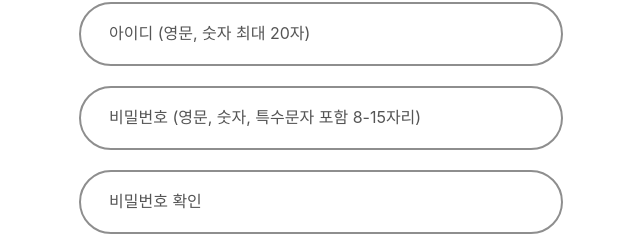
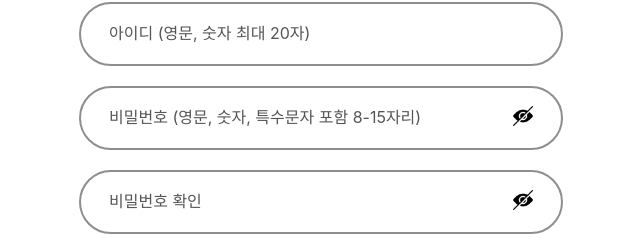
Before and after one commit to jenny-han/jjegot-cafe24, a React (Create React App) app in the folder client/: page /signup in a window 1280 px wide. Shown: the part 527-779 px from the top of the page, without its empty margins (319-959 px from the left). Built offline with nearby package versions, Linux system fonts and the light colour scheme.

Commit message:
ADD: signup  password fleid show button

```diff
--- a/client/src/App.js
+++ b/client/src/App.js
@@ -7,7 +7,7 @@ function App() {
   return (
     <BrowserRouter>
       <Routes>
-      <Route path="/" element={<Mainpage />} />
+        <Route path="/" element={<Mainpage />} />
         <Route path="/login" element={<Mainpage />} />
         <Route path="/signup" element={ <SignUp />} />
       </Routes>
--- a/client/src/components/SignUpField.jsx
+++ b/client/src/components/SignUpField.jsx
@@ -11,6 +11,10 @@ const SignUpField = () => {
     const [userName, setuserName] = useState("")
     const [email, setEmail] = useState("")
     const [phone, setPhone] = useState("")
+    const [passwordType, setPasswordType] = useState('password')
+    const [passwordType2, setPasswordType2] = useState('password')
+
+
     // const [phoneConfirm, setPhoneConfirm] = useState("")
 
     const [submit, setSubmit] = useState(false)
@@ -50,9 +54,25 @@ const SignUpField = () => {
     }
     const handlePhone = (e) => {
         let value = e.target.value;
-        value = value.replace(/^\d{3}-\d{3,4}-\d{4}$/ig, '')
+        value = value.replace(/[^0-9]/ig, '')
         setPhone(value);
     }
+    const togglePassword =()=>{
+            if(passwordType === "password") {
+                setPasswordType("text")
+                return;
+               }
+            setPasswordType("password")
+
+      }
+      const togglePassword2 =()=>{
+        if(passwordType2 === "password") {
+            setPasswordType2("text")
+            return;
+           }
+        setPasswordType2("password")
+
+  }
 
 
     return (
@@ -63,14 +83,20 @@ const SignUpField = () => {
                 <label htmlFor='uid'>아이디 (영문, 숫자 최대 20자) </label>
             </div>
             <div className='input-form'>
-                <input type="password" id="pw" name='password' value={password} onChange={handlePassword} className='form-box'
+                <input type={passwordType} id="pw" name='password' value={password} onChange={handlePassword} className='form-box'
                         autoComplete='off' maxLength={15} required></input>
                 <label htmlFor='pw'>비밀번호 (영문, 숫자, 특수문자 포함 8-15자리)</label>
+                <span className='icon-pw-show' onClick={togglePassword}>
+                { passwordType==="password"? <i className="bi pw-hidden"></i> :<i className="bi pw-view"></i> }
+                </span>
             </div>
             <div className='input-form'>
-                <input type="password" id='pwConfirm' name='passwordConfirm' value={passwordConfirm} onChange={handlePasswordConfirm} className='form-box'
-                        autoComplete='off'required></input>
+                <input type={passwordType2} id='pwConfirm' name='passwordConfirm' value={passwordConfirm} onChange={handlePasswordConfirm} className='form-box'
+                        autoComplete='off' maxLength={15} required></input>
                 <label htmlFor='pwConfirm'>비밀번호 확인</label>
+                <span className='icon-pw-show' onClick={togglePassword2}>
+                { passwordType2==="password"? <i className="bi pw-hidden"></i> :<i className="bi pw-view"></i> }
+                </span>
             </div>
             <div className='input-form'>
                 <input type="text" id='uName'name='userName' value={userName} onChange={handleUserName} className='form-box'
@@ -84,7 +110,7 @@ const SignUpField = () => {
             </div>
             <div className='input-form'>
                 <input type="text" id='pnum' name='phone' value={phone} onChange={handlePhone} className='form-box'
-                        required></input>
+                        maxLength={11} required></input>
                 <label htmlFor='pnum'>휴대폰번호('-' 제외)</label>
             </div>
 
--- a/client/src/styles/Login.css
+++ b/client/src/styles/Login.css
@@ -34,8 +34,6 @@
     display: inline-block;
     height: 20px;
     width: 20px;
-
-
 }
 
 .pw-hidden{
--- a/client/src/styles/SignUp.css
+++ b/client/src/styles/SignUp.css
@@ -234,3 +234,9 @@ input[type=checkbox]:checked + label {
 .modal-contents::-webkit-scrollbar {
     display: none;
   }
+
+.icon-pw-show {
+    position: absolute;
+    right: 30px;
+    top: 20px;
+}
```
